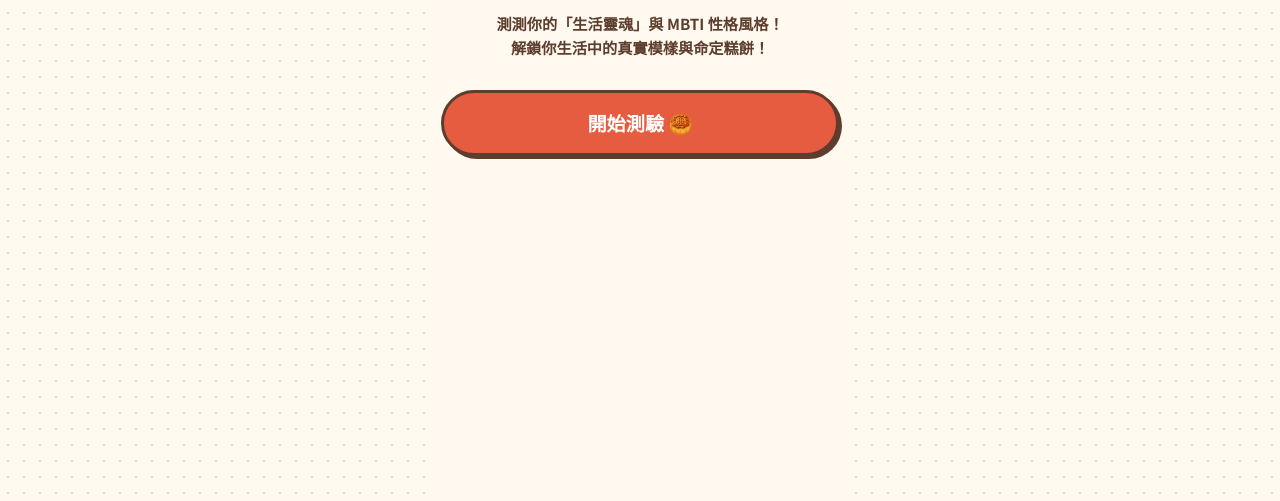
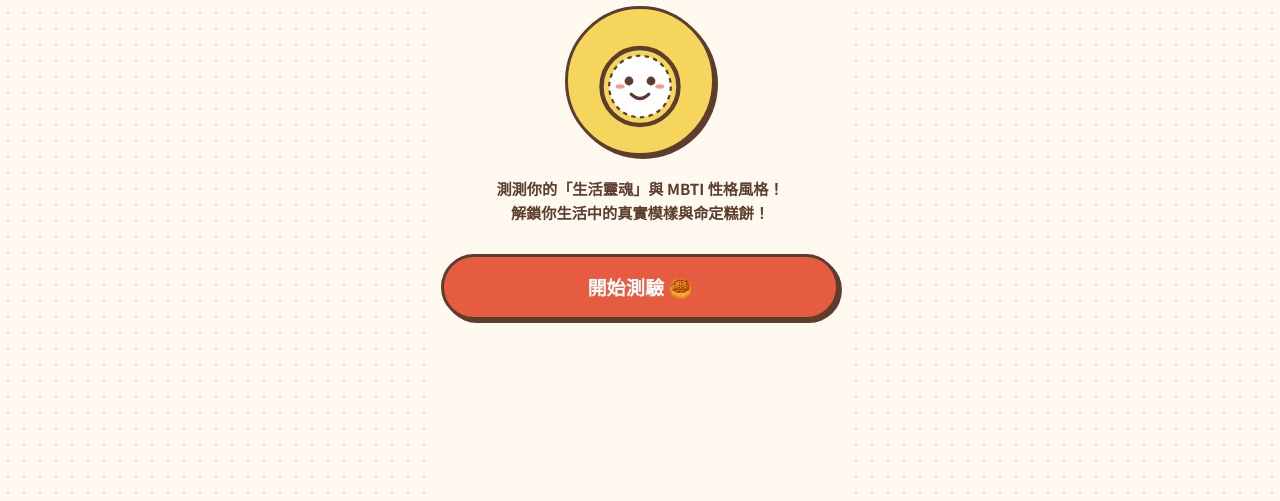
Before and after one commit to xiyu0215-haha/-, a plain HTML site: page index.html in a window 1280 px wide. Shown: the part 299-800 px from the top of the page. Drawn offline with Linux system fonts and the light colour scheme; a web font is replaced by a local one.

Commit message:
Update style.css

```diff
--- a/style.css
+++ b/style.css
@@ -50,6 +50,13 @@ body {
 
 .screen.active {
     display: flex;
+}
+
+#start-screen.screen.active {
+    flex: 1;
+    justify-content: center;
+    align-items: center;
+    padding: 20px 0;
 }
 
 @keyframes fadeIn {
```
